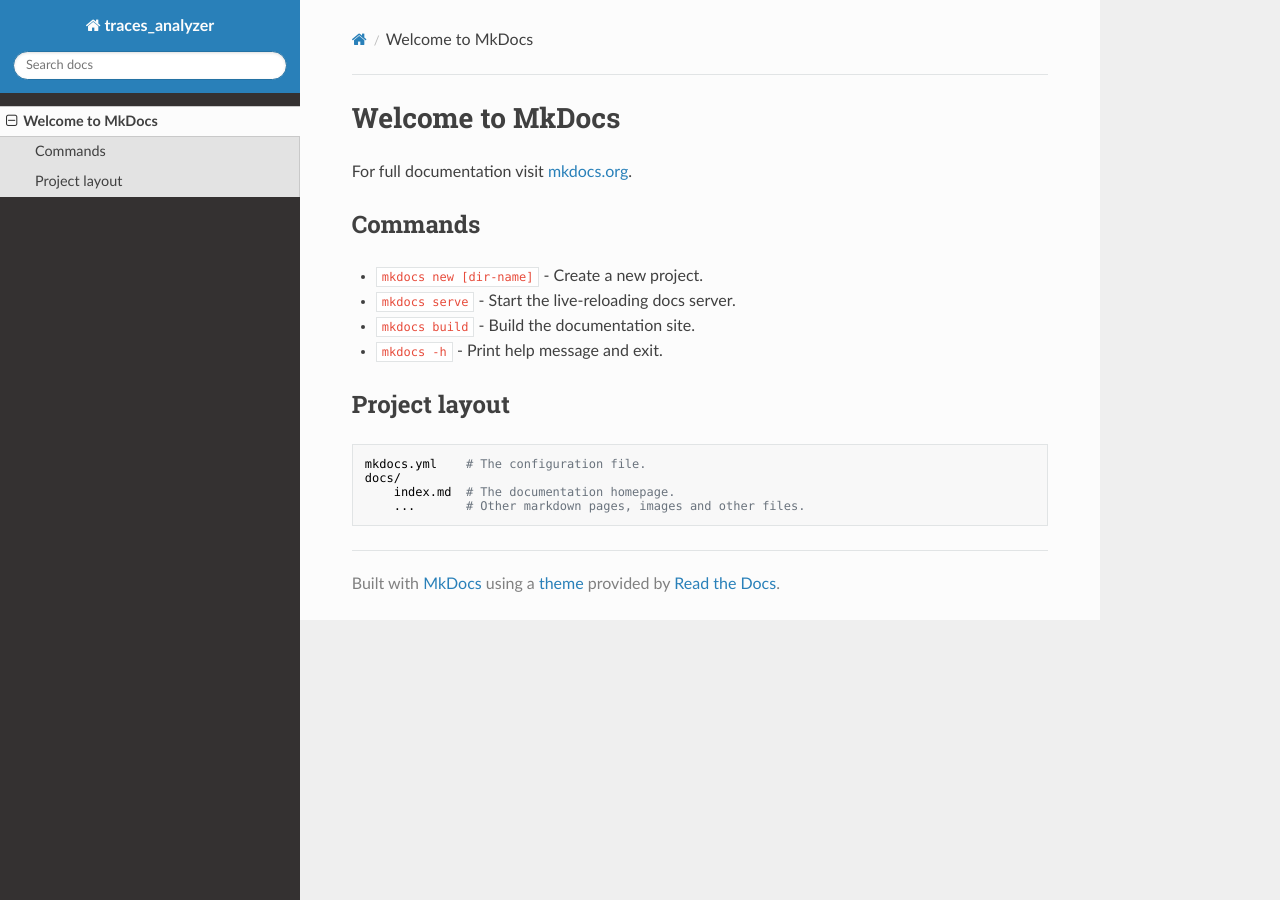
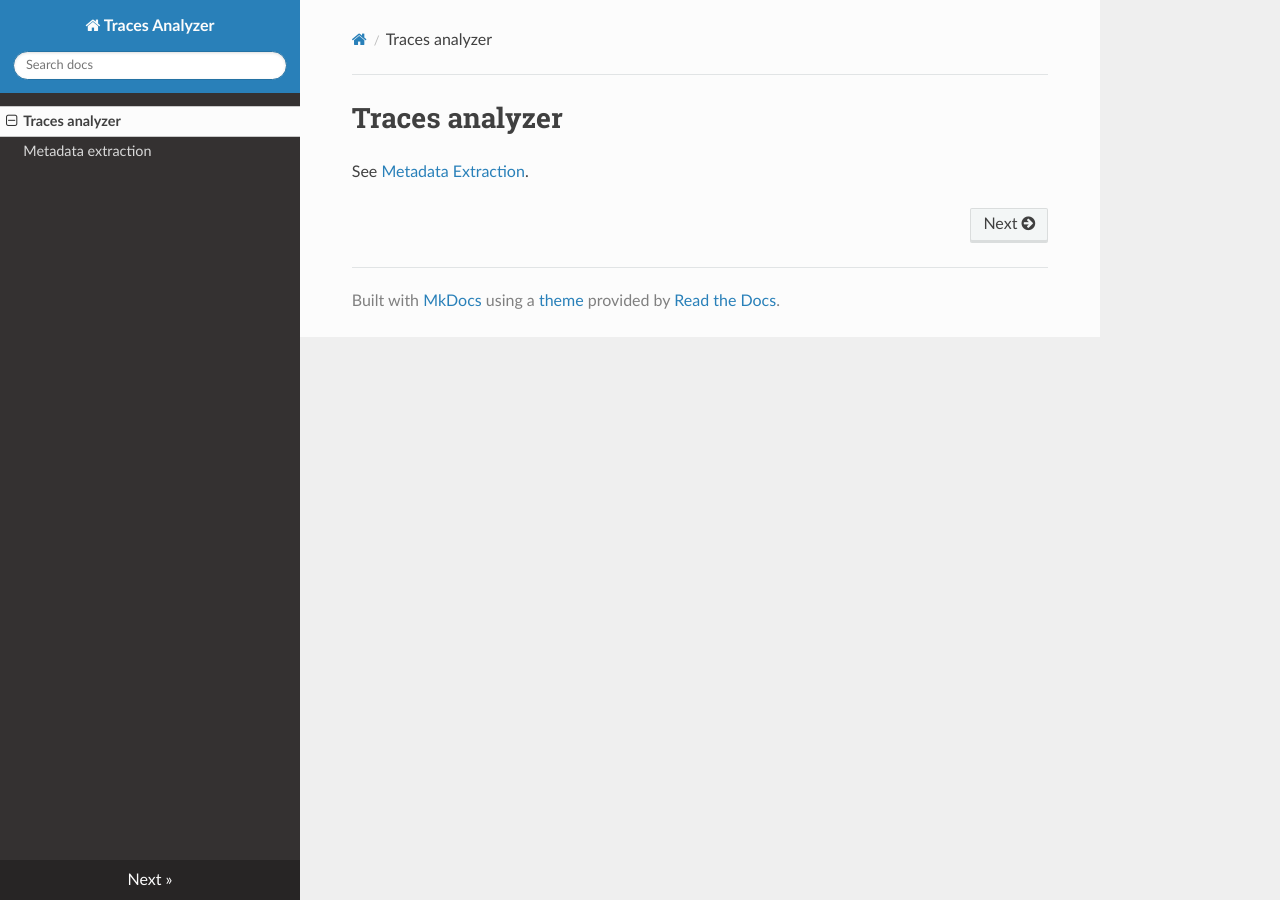
Before and after one commit to TOD-theses/traces_analyzer, an MkDocs documentation site: the page built from docs/index.md, in a window 1280 px wide. Built offline with MkDocs 1.6.1, drawn with Linux system fonts in a browser that asks for light colours; nearby versions of some CDN libraries.

Commit message:
docs: add trace processing documentation

```diff
--- a/docs/index.md
+++ b/docs/index.md
@@ -1,17 +1,3 @@
-# Welcome to MkDocs
+# Traces analyzer
 
-For full documentation visit [mkdocs.org](https://www.mkdocs.org).
-
-## Commands
-
-* `mkdocs new [dir-name]` - Create a new project.
-* `mkdocs serve` - Start the live-reloading docs server.
-* `mkdocs build` - Build the documentation site.
-* `mkdocs -h` - Print help message and exit.
-
-## Project layout
-
-    mkdocs.yml    # The configuration file.
-    docs/
-        index.md  # The documentation homepage.
-        ...       # Other markdown pages, images and other files.
+See [Metadata Extraction](./metadata_extraction.md).
--- a/mkdocs.yml
+++ b/mkdocs.yml
@@ -1,2 +1,5 @@
-site_name: traces_analyzer
+site_name: Traces Analyzer
 theme: readthedocs
+
+markdown_extensions:
+- admonition
```
Also changed, not shown: docs/metadata_extraction.md (added, +165 -0 lines).
